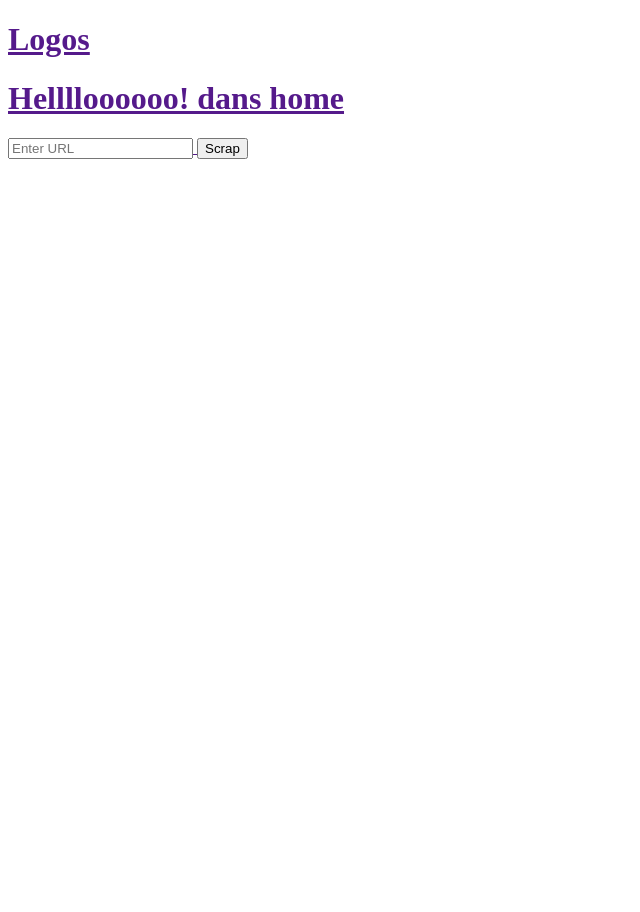
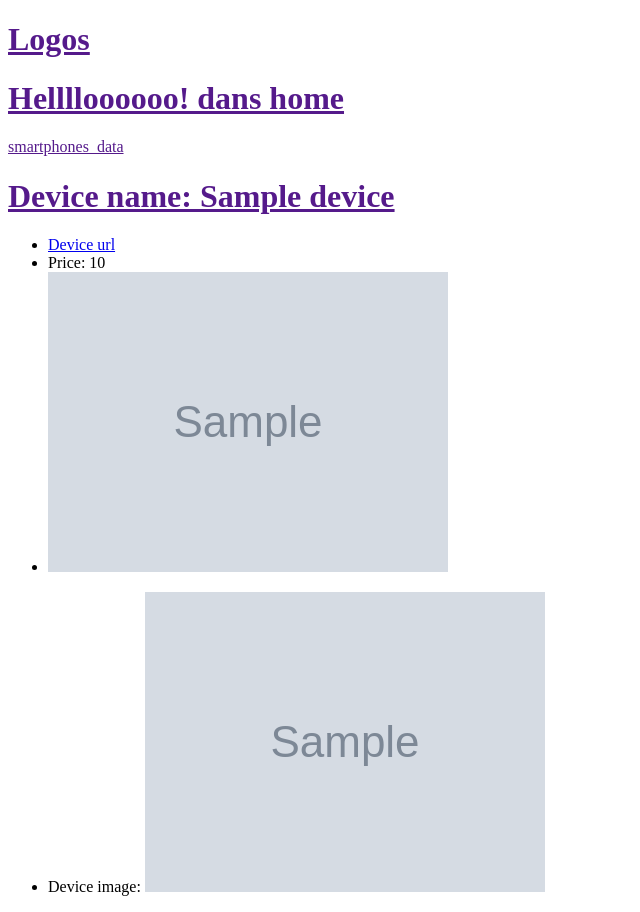
Before and after one commit to pcavendano/lukas, a Django app: template webscrapper/templates/webscrapper/home.html in a window 1280 px wide. Shown: the whole page, without its empty margins (0-640 px from the left). Before the commit the page ends 159 px from the top, so only its background shows below. Run offline with Django 5.2, Linux system fonts and the light colour scheme; the template is opened without the code that fills it: most values are stand-ins (such as "Sample title", 1, 10 or a date in 2020); grey boxes marked "Sample" are stand-in pictures; parts of the project's set-up code (start-up, migrations or seed data) failed here and were passed over.

Commit message:
Update home view

```diff
--- a/webscrapper/templates/webscrapper/home.html
+++ b/webscrapper/templates/webscrapper/home.html
@@ -2,8 +2,15 @@
 
 {% block content %}
   <h1>Helllloooooo! dans home</h1>
-  <form action="/scrapper" method="post">
-    <input type="text" name="url" placeholder="Enter URL">
-    <input type="submit" value="Scrap">
-  </form>
+  smartphones_data
+  {% for device in smartphones_data %}
+  <h1>Device name: {{ device.name }}</h1>
+  <ul>
+    <li><a href="{% url 'device' device.id %}">Device url</a></li>
+    <li>Price: {{ device.price }}</li>
+    <li><img src="{{ device.image }}" alt="device image"></li>
+    <li><p>Device image: <img src="{{ device.image }}" alt="device image"></p></li>
+  </ul>
+  {% endfor %}
+
 {% endblock content %}
```
